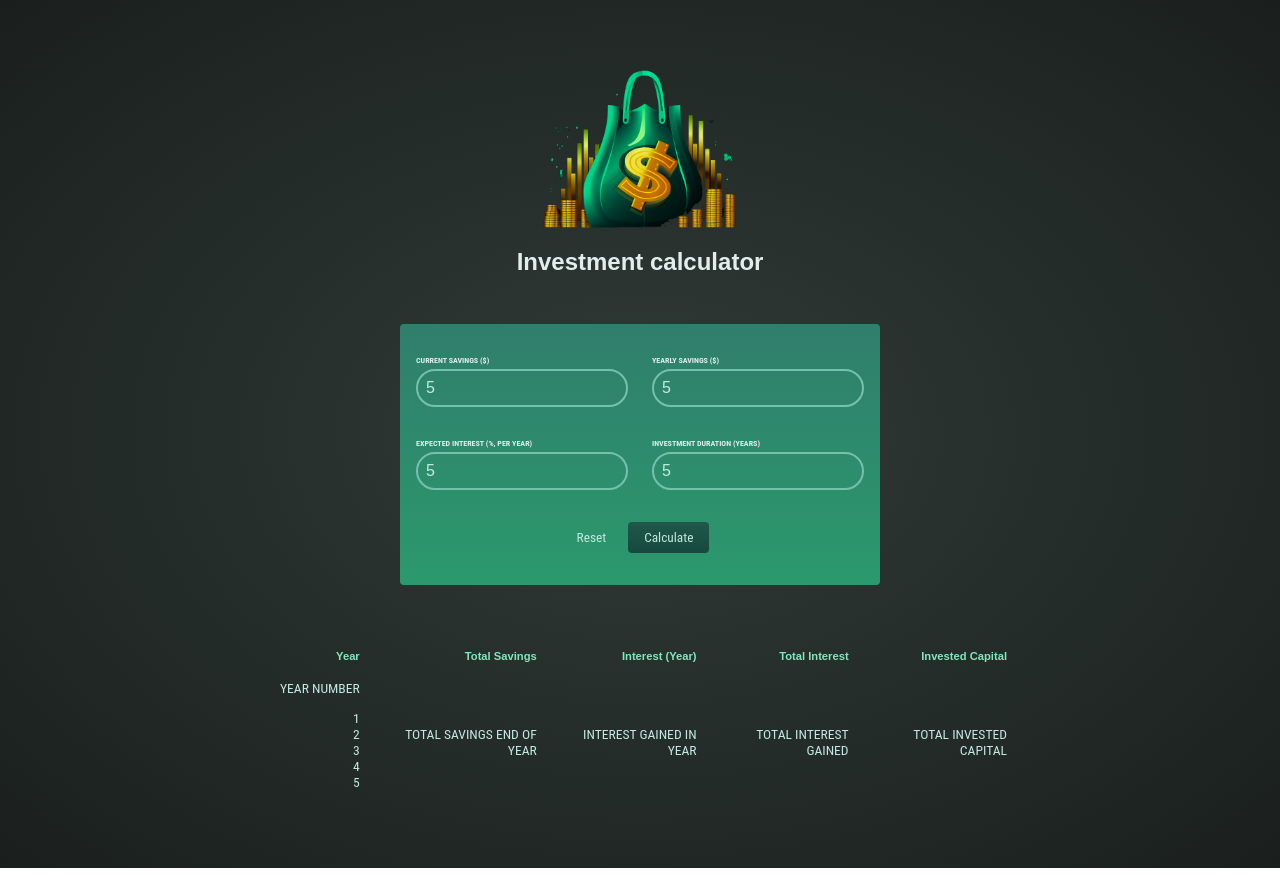
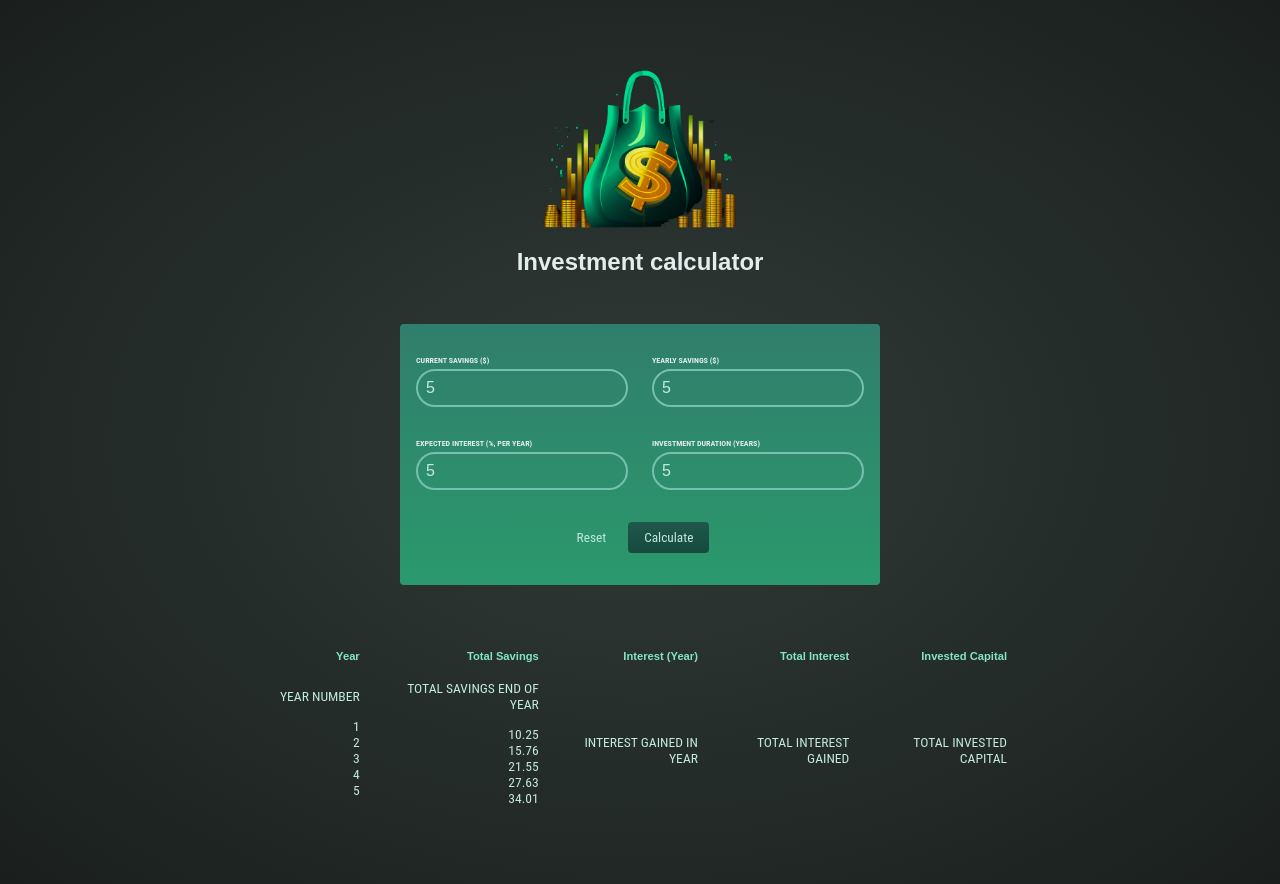
Before and after one commit to BateDowen/first-demo, a React (Create React App) app: page / in a window 1280 px wide. Both pictures are taken after typing "5", "5", "5", "5" into the empty fields and a click on the button "Calculate". Built offline with nearby package versions, Linux system fonts and the light colour scheme.

Commit message:
duration and yearly savings count

```diff
--- a/src/components/Table.js
+++ b/src/components/Table.js
@@ -1,4 +1,4 @@
-import UL from "./UL";
+import {  DurationUl, YearlySavings } from "./UL";
 
 
 const Table = ({calculations}) => {
@@ -16,8 +16,8 @@ const Table = ({calculations}) => {
         </thead>
         <tbody>
           <tr>
-            <td>YEAR NUMBER {<UL years={calculations.duration}></UL>}</td>
-            <td>TOTAL SAVINGS END OF YEAR</td>
+            <td>YEAR NUMBER {<DurationUl counts={calculations}></DurationUl>}</td>
+            <td>TOTAL SAVINGS END OF YEAR {<YearlySavings counts={calculations}></YearlySavings>}</td>
             <td>INTEREST GAINED IN YEAR</td>
             <td>TOTAL INTEREST GAINED</td>
             <td>TOTAL INVESTED CAPITAL</td>
--- a/src/components/UL.js
+++ b/src/components/UL.js
@@ -1,9 +1,21 @@
-const UL = ({years}) =>{
+export const DurationUl = ({counts}) =>{
     let rows =[];
 
-    for (let index = 1; index <= Number(years); index++) {
+    for (let index = 1; index <= Number(counts.duration); index++) {
         rows.push(<ul key={index}>{index}</ul>)
     }
     return <ul>{rows}</ul>
 };
-export default UL;
+
+export const YearlySavings = ({counts}) =>{
+    let rows =[];
+    let currentSavings = Number(counts.currentSavings);
+    // console.log(expectedReturn);
+    for (let index = 1; index <= Number(counts.duration); index++) {
+        const expectedReturn = (Number(counts.yearlySavings)/ 100).toFixed(2)
+        const yearlyInterest = currentSavings * expectedReturn ;
+        currentSavings += yearlyInterest + Number(counts.yearlySavings);
+        rows.push(<ul key={index}>{currentSavings.toFixed(2)}</ul>)
+    }
+    return <ul>{rows}</ul>
+}
```
